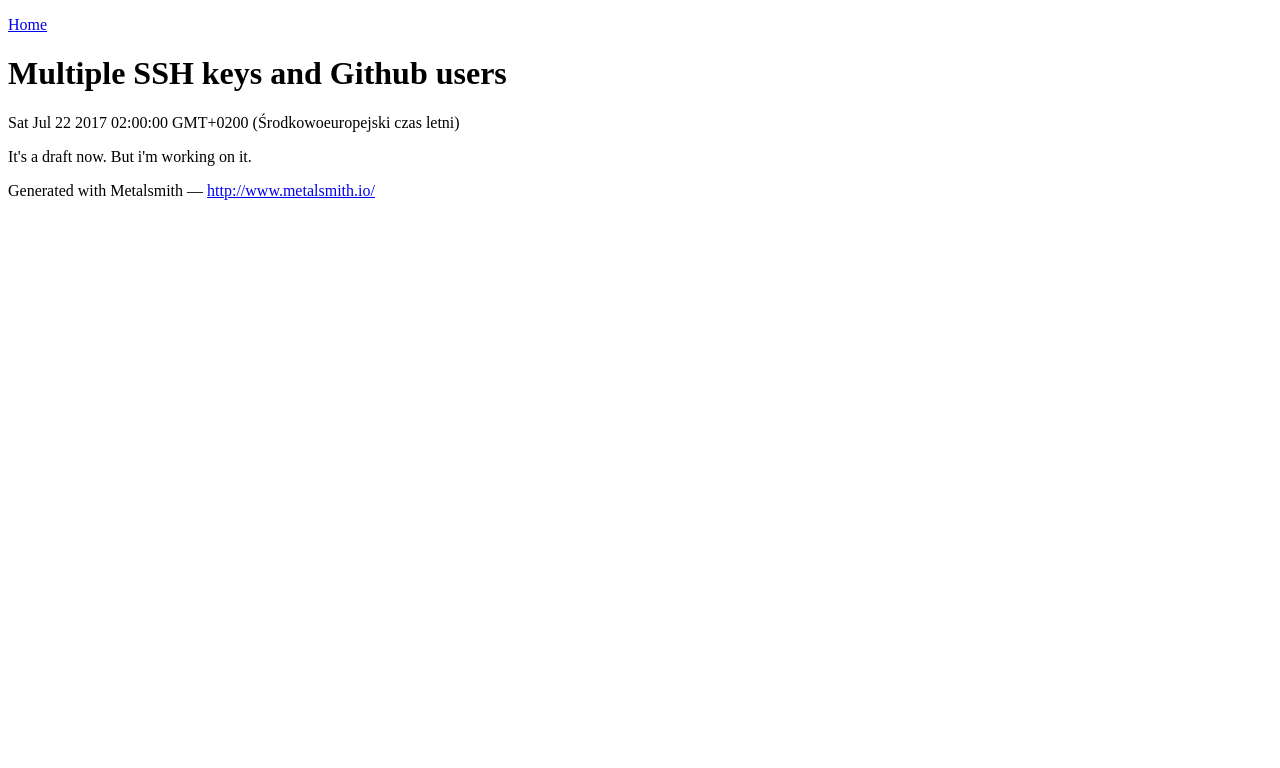
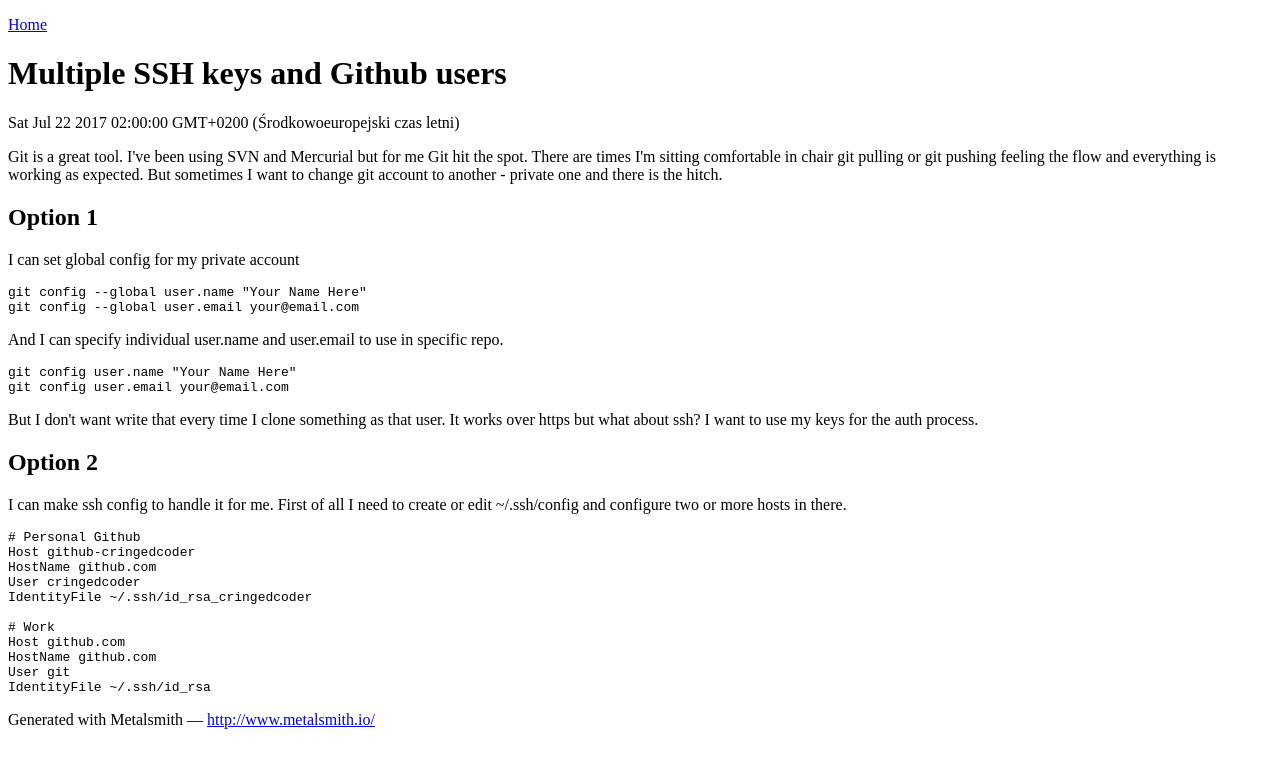
Before and after one commit to cringedcoder/cringedcoder.github.io, a plain HTML site: page posts/multiple-ssh-keys-and-github-users/index.html in a window 1280 px wide. Drawn offline with Linux system fonts and the light colour scheme.

Commit message:
first draft of multile github accounts

```diff
--- a/posts/multiple-ssh-keys-and-github-users/index.html
+++ b/posts/multiple-ssh-keys-and-github-users/index.html
@@ -14,8 +14,36 @@
   </header>
   <h1>Multiple SSH keys and Github users</h1>
   <time>Sat Jul 22 2017 02:00:00 GMT+0200 (Środkowoeuropejski czas letni)</time>
-  <p>It&#39;s a draft now. But i&#39;m working on it.</p>
+  <p>Git is a great tool. I&#39;ve been using SVN and Mercurial but for me Git hit the
+spot. There are times I&#39;m sitting comfortable in chair git pulling or git
+pushing feeling the flow and everything is working as expected. But sometimes
+I want to change git account to another - private one and there is the hitch.</p>
+<h2 id="option-1">Option 1</h2>
+<p>I can set global config for my private account</p>
+<pre><code class="lang-bash">git config --global user.name &quot;Your Name Here&quot;
+git config --global user.email your@email.com
+</code></pre>
+<p>And I can specify individual user.name and user.email to use in specific repo.</p>
+<pre><code class="lang-bash">git config user.name &quot;Your Name Here&quot;
+git config user.email your@email.com
+</code></pre>
+<p>But I don&#39;t want write that every time I clone something as that user. It works
+over https but what about ssh? I want to use my keys for the auth process.</p>
+<h2 id="option-2">Option 2</h2>
+<p>I can make ssh config to handle it for me. First of all I need to create or edit
+~/.ssh/config and configure two or more hosts in there.</p>
+<pre><code># Personal Github
+Host github-cringedcoder
+HostName github.com
+User cringedcoder
+IdentityFile ~/.ssh/id_rsa_cringedcoder
 
+# Work
+Host github.com
+HostName github.com
+User git
+IdentityFile ~/.ssh/id_rsa
+</code></pre>
 
   <footer>
     <p>Generated with Metalsmith &mdash; <a href="http://www.metalsmith.io/">http://www.metalsmith.io/</a></p>
```
Also changed, not shown: posts/pushing-subtree-to-master/index.html (+14 -11 lines).
